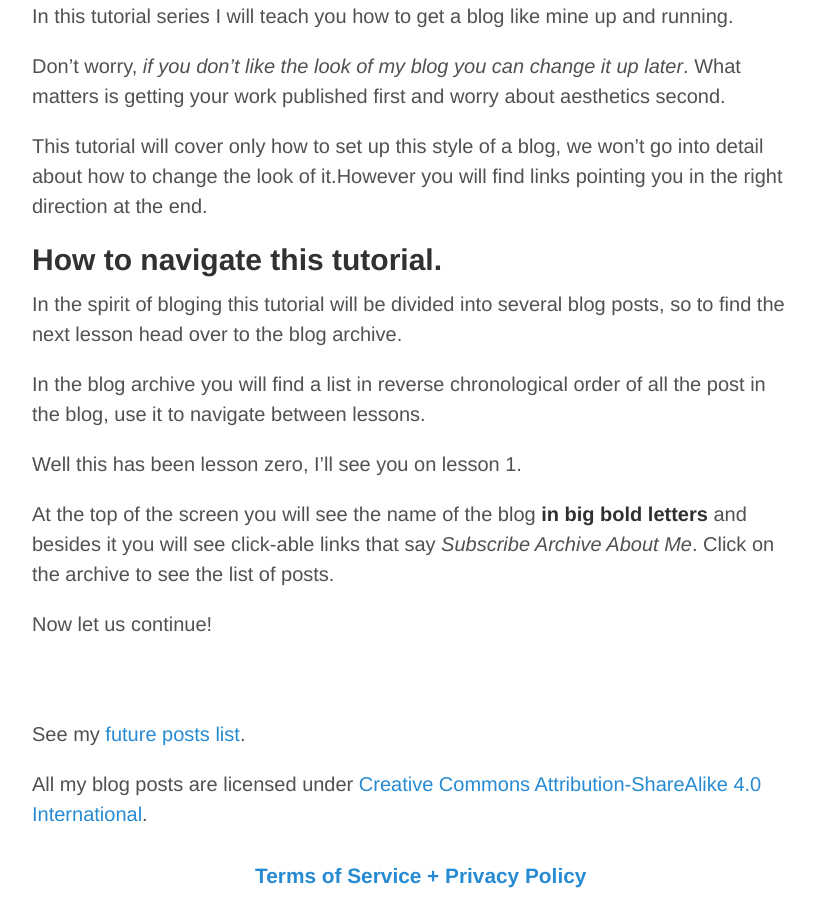
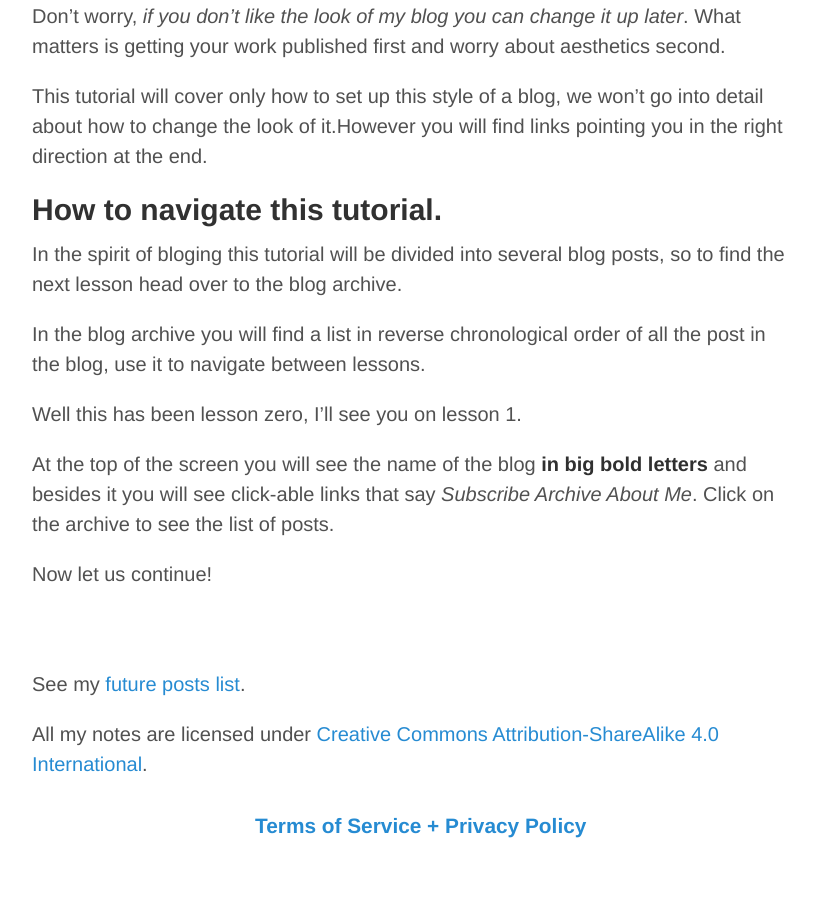
Before and after one commit to alex-esc/notes, a Jekyll site: the page built from index.md, in a window 1280 px wide and 900 px high, scrolled down 1146 px. Shown: the whole window, without its empty margins (228-1043 px from the left). Built offline with Jekyll 4.4.1, drawn with Linux system fonts in a browser that asks for light colours; after the commit the page ends 1996 px from its top, so only the background shows below that.

Commit message:
Update index.md

```diff
--- a/index.md
+++ b/index.md
@@ -26,7 +23,7 @@ excerpt_separator: <!--more-->
 
 See my [future posts list](up-next.md).
 
-All my blog posts are licensed under <a href="{{ site.other.licenselink }}">{{ site.licensename }}</a>.
+All my notes are licensed under <a href="{{ site.other.licenselink }}">{{ site.licensename }}</a>.
 
 
 [l]: https://creativecommons.org/licenses/by-sa/4.0/
```
Also changed, not shown: other parts of index.md (+0 -3 lines).
